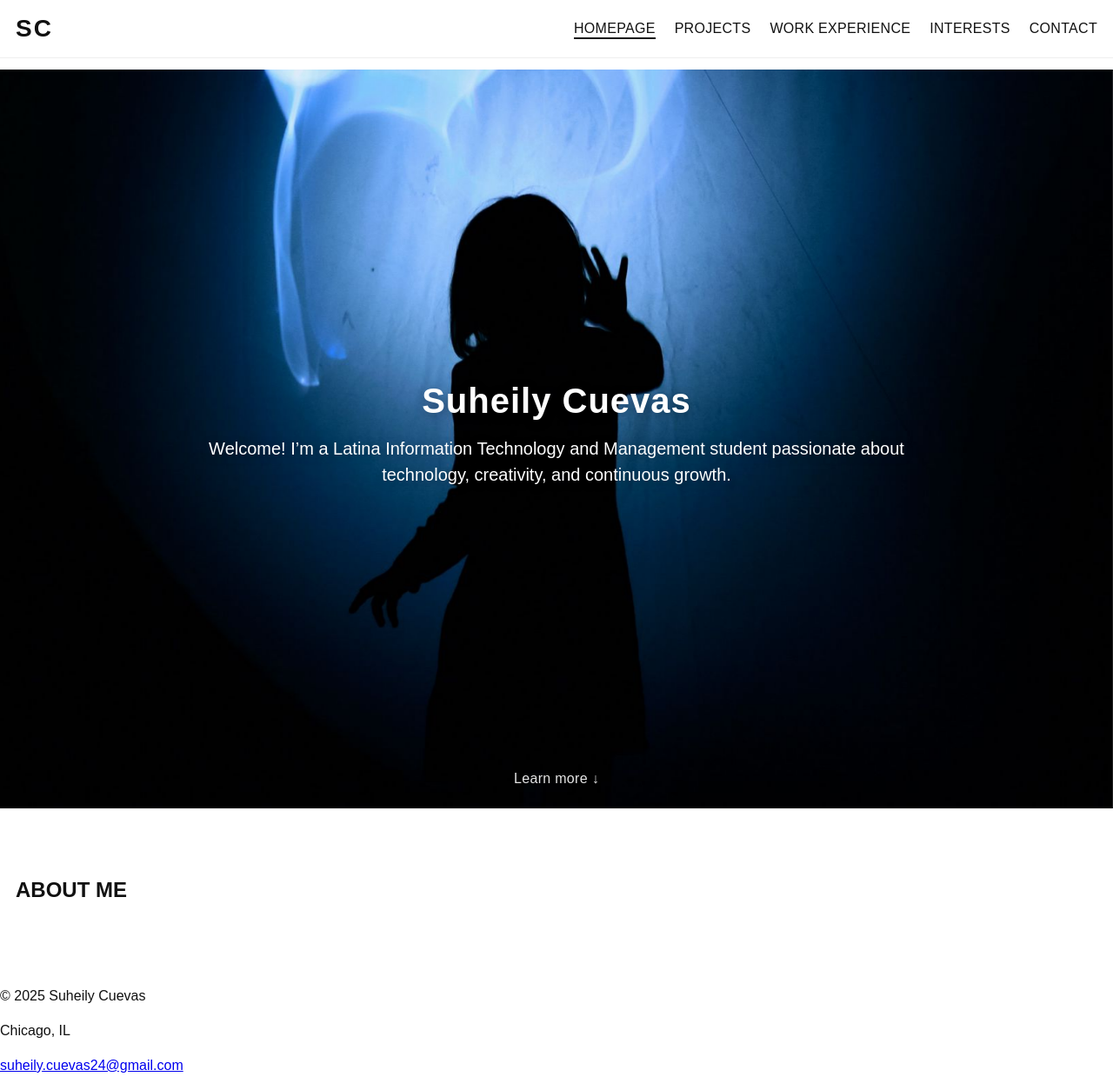
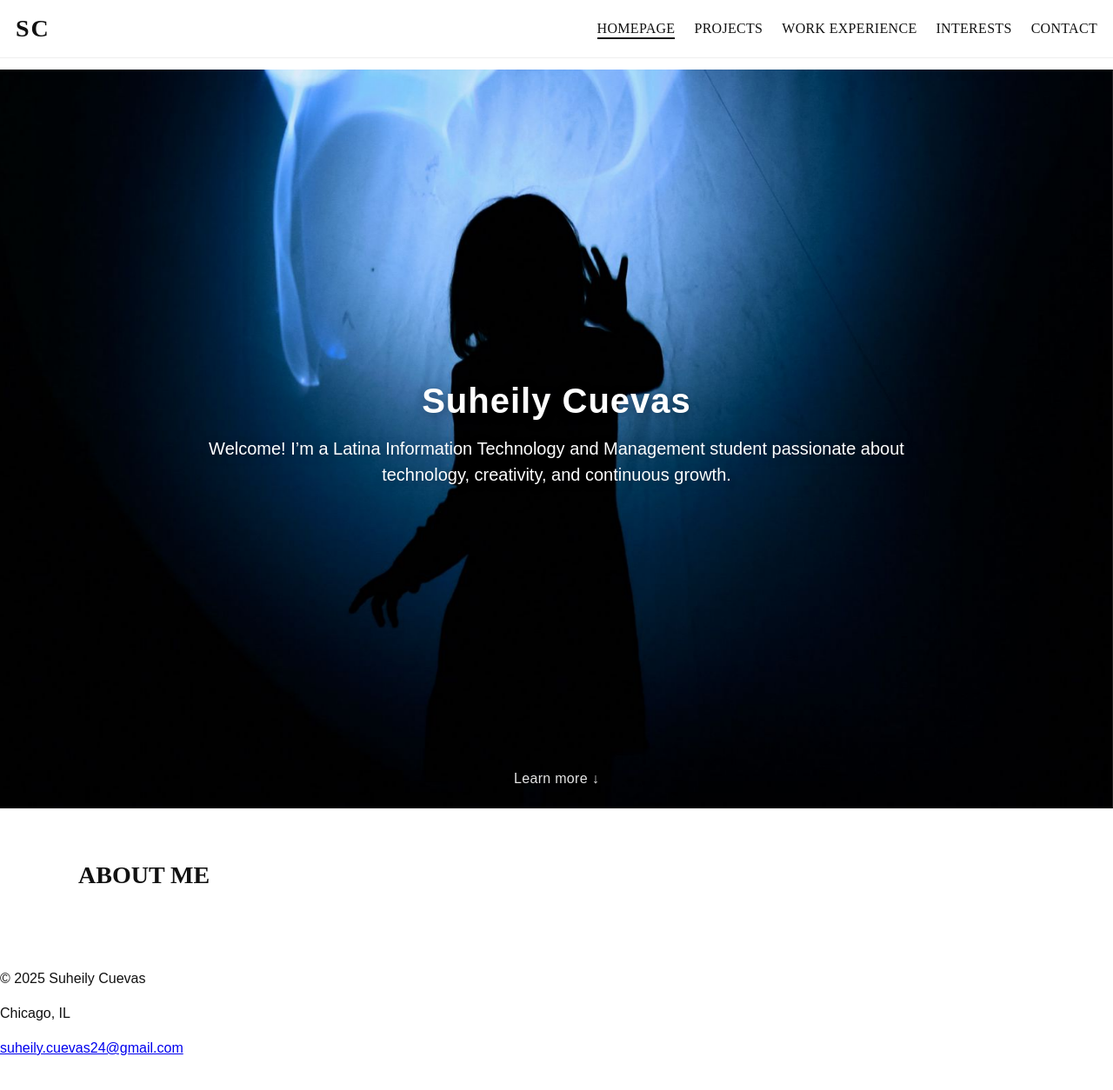
Before and after one commit to scuevas1/Final-Resume, a plain HTML site: page index.html in a window 1280 px wide. Shown: the whole page at 87% size. Drawn offline with Linux system fonts and the light colour scheme.

Commit message:
adding the basic css for the about me portion.  and changing the other font families to be consistent. will change the middle homepage font later on

```diff
--- a/style.css
+++ b/style.css
@@ -29,6 +29,7 @@ img {
   right: 0;
   z-index: 1000;
   background: #fff;
+  font-family: "Merriweather", serif;
   border-bottom: 1px solid #eee;
   display: flex;
   align-items: center;
@@ -41,7 +42,7 @@ img {
   text-decoration: none;
   color: #111;
   letter-spacing: 2px;
-  font-family: "Yatra One", Arial;
+  font-family: "Merriweather", serif;
   font-weight: 600;
   font-size: 28px;
   display: inline-block;
@@ -139,3 +140,19 @@ img {
 section {
   padding: 56px 18px;
 }
+
+.about-me {
+  max-width: 1100px;
+  margin: 0 auto;
+}
+
+.about-title {
+  font-family: "Merriweather", serif;
+  font-size: 28px;
+  margin: 0 0 12px;
+}
+.about-text {
+  font-size: 18px;
+  color: #413636;
+  margin: 0 0 14px;
+}
```
